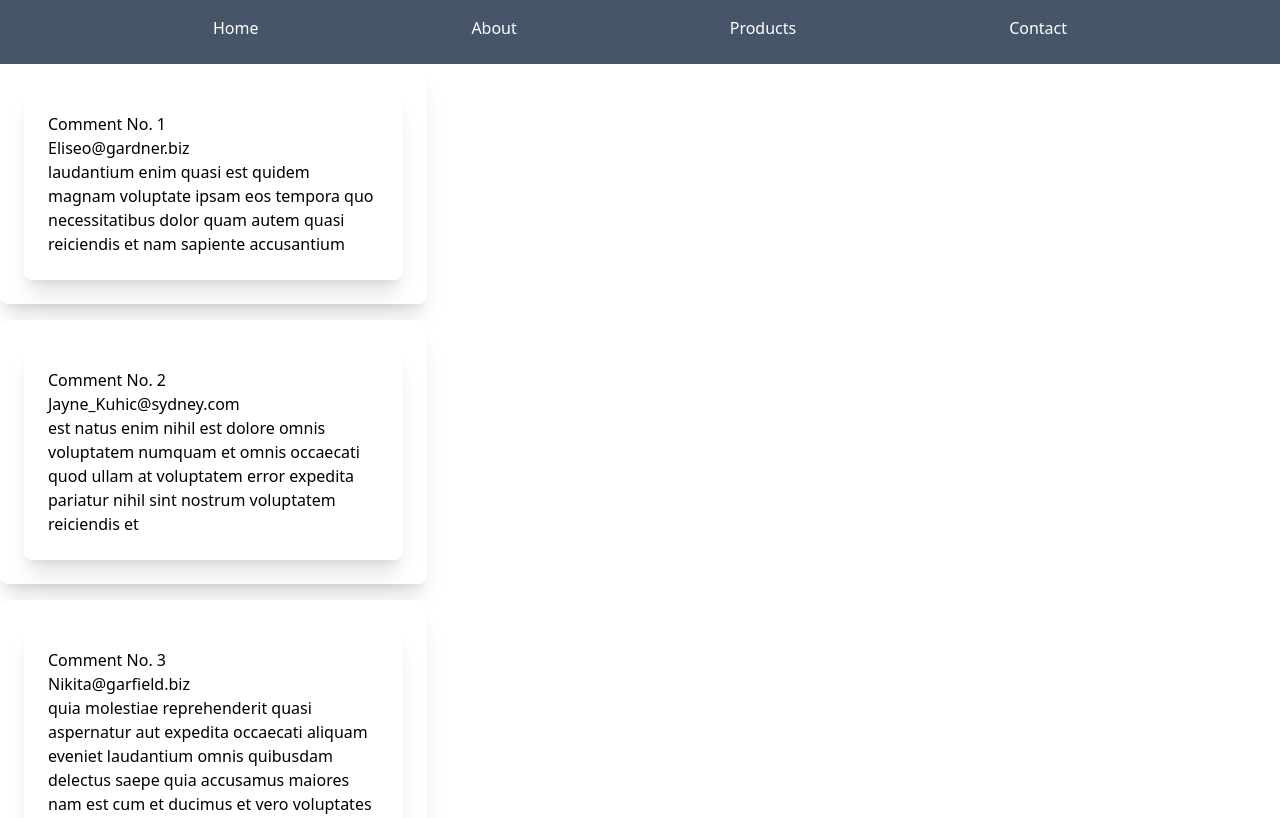
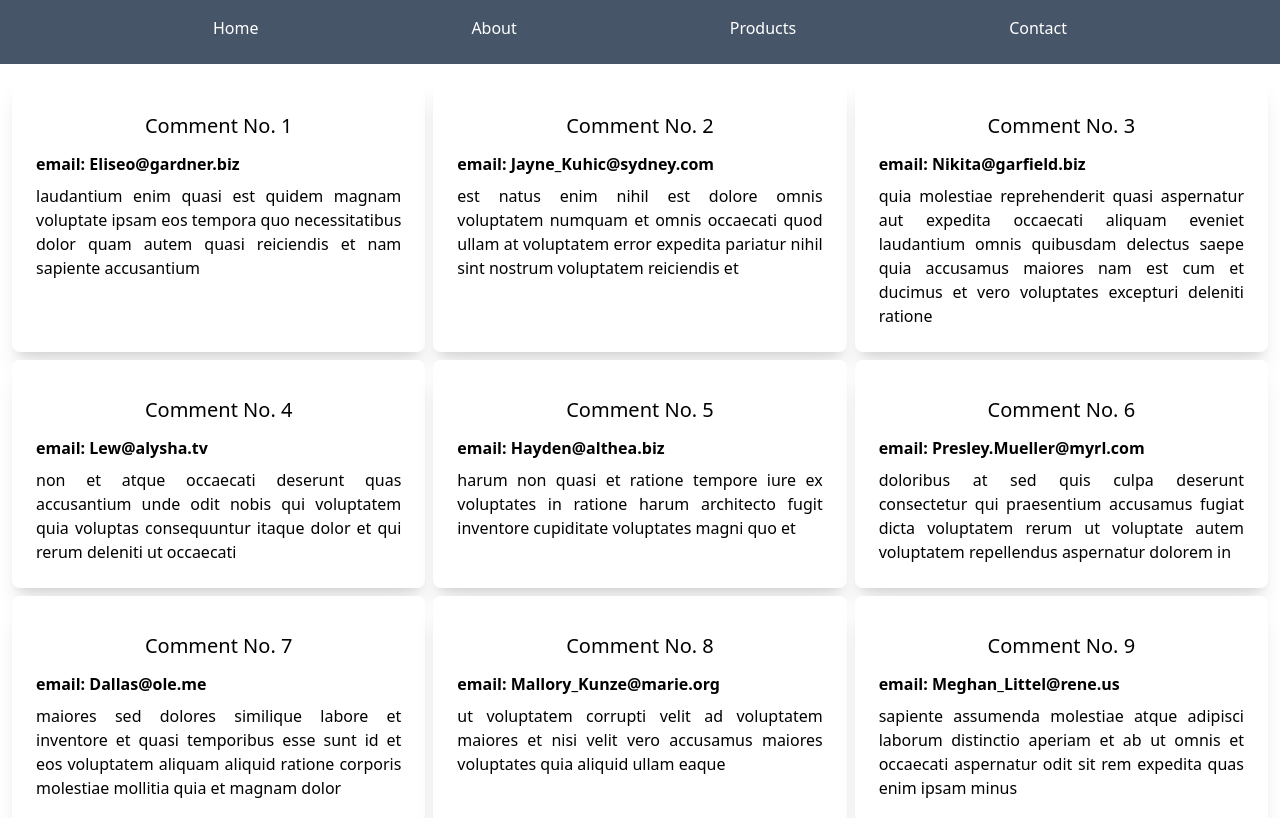
Before and after one commit to horlayeanca/assignment-2, a React (Create React App) app: page /products in a window 1280 px wide. Shown: the top 818 px of the page. Built offline with nearby package versions, Linux system fonts and the light colour scheme; data requests are answered from the project's data file.

Commit message:
product page refactoring

```diff
--- a/src/components/Products.jsx
+++ b/src/components/Products.jsx
@@ -37,19 +37,27 @@ function Products() {
 
   return (
     <div>
+      <div className="grid grid-flow-col p-3">
+        <div className="grid grid-cols-3 gap-2">
           {items.map((item) => {
             return (
-          <divv className="flex w-full ">
-            <div className="card flex mb-4 w-1/3 flex-col">
-              <div className="card">
-                <h5 className="">Comment No. {item.id}</h5>
-                <h6 className="">{item.email}</h6>
-                <p className="">{item.body}</p>
+              <divv className="card">
+                <div className="">
+                  <div className="">
+                    <h5 className="text-center text-xl p-3">
+                      Comment No. {item.id}
+                    </h5>
+                    <h6 className="text-left font-bold pb-2">
+                      email: {item.email}
+                    </h6>
+                    <p className="text-black text-justify">{item.body}</p>
                   </div>
                 </div>
               </divv>
             );
           })}
+        </div>
+      </div>
       <ReactPaginate
         previousLabel={"previous"}
         nextLabel={"next"}
@@ -57,7 +65,7 @@ function Products() {
         pageCount={10}
         marginPagesDisplayed={3}
         onPageChange={handleClick}
-        className="grid grid-flow-col items-center w-full justify-center"
+        className="grid grid-flow-col items-center w-full justify-center mb-5"
         pageClassName="border-2 py-1 px-2 border-gray-400 hover:text-blue-500"
         previousClassName="border-2 py-1 px-2 border-gray-400 hover:text-blue-500"
         nextClassName="border-2 py-1 px-2 border-gray-400 hover:text-blue-500"
```
Lines whose indentation alone changed are shown as unchanged.
